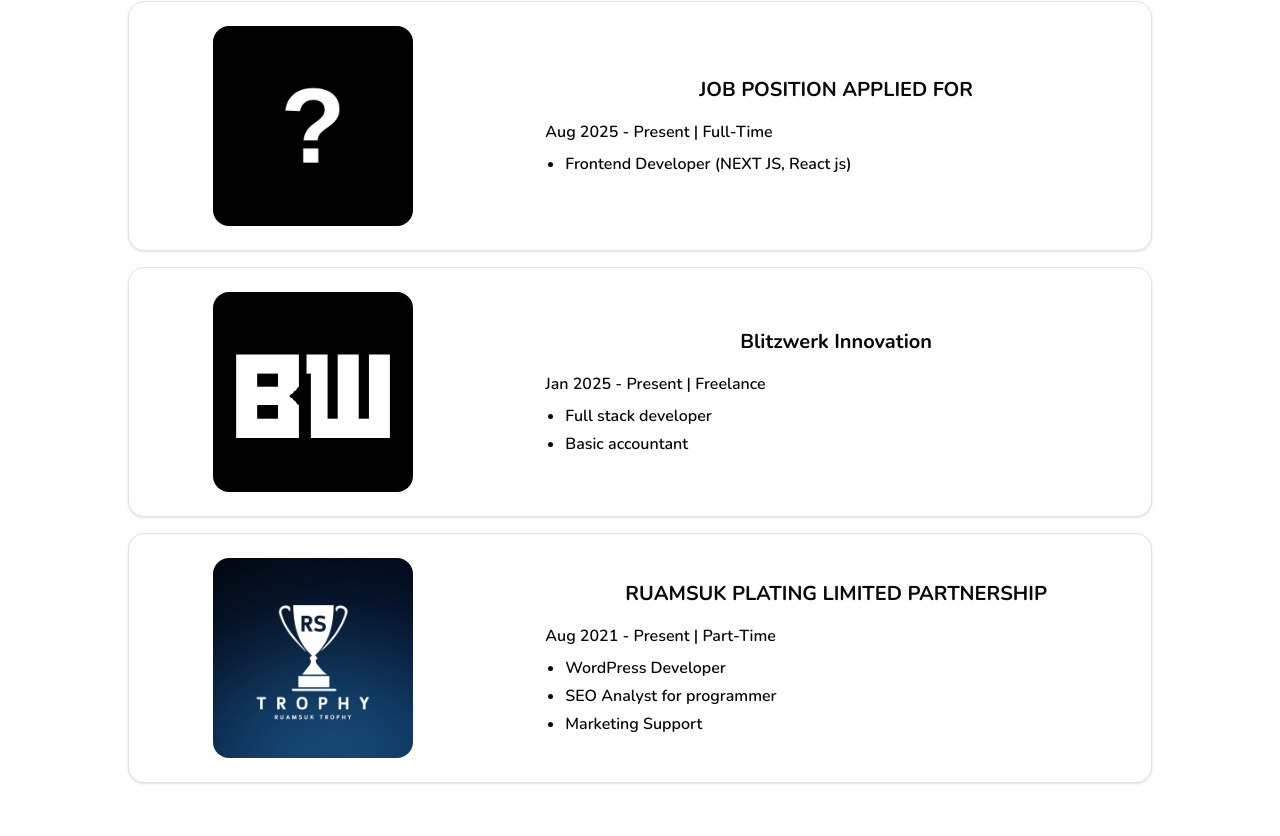
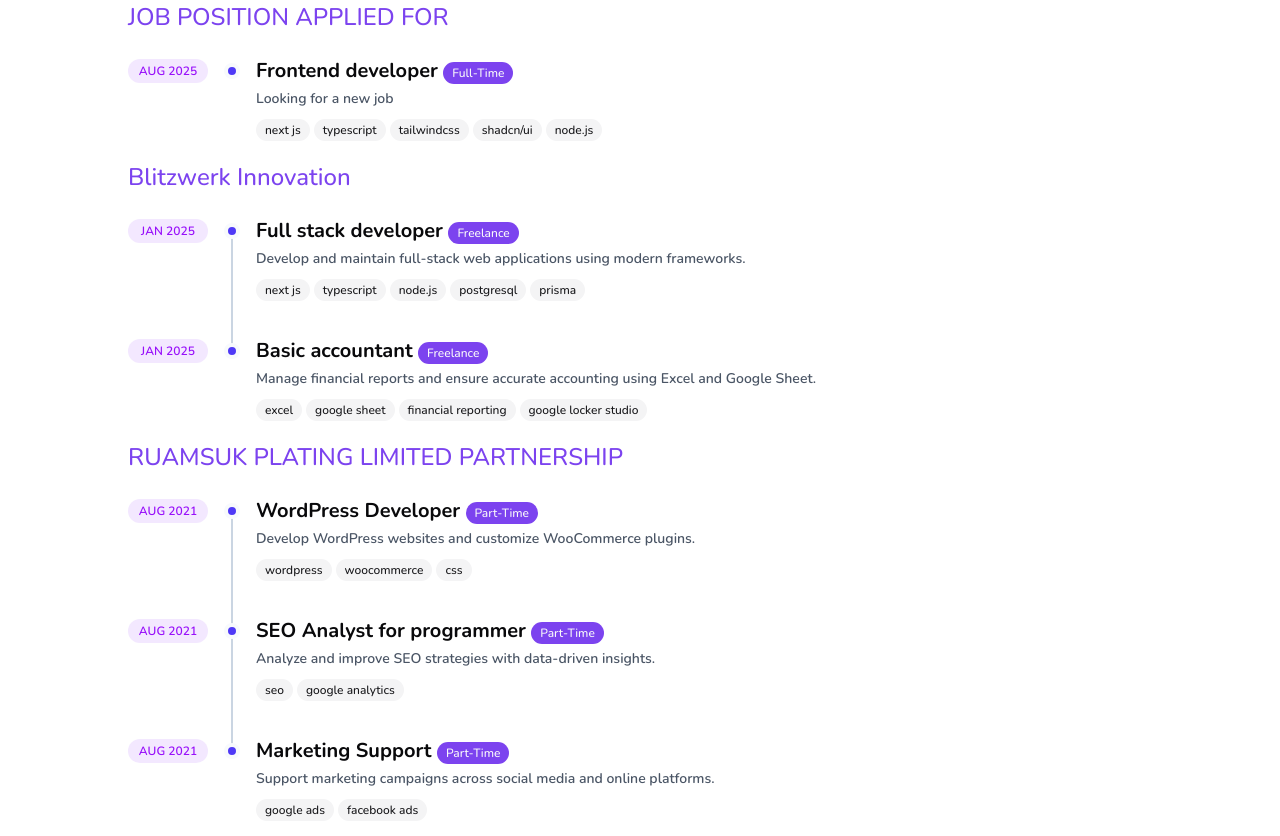
Before and after one commit to NooobtimeX/portfolio, a Next.js app: page / in a window 1280 px wide. Shown: the part 3304-4140 px from the top of the page. Built offline with nearby package versions, Linux system fonts and the light colour scheme.

Commit message:
Experience timeline

```diff
--- a/components/section/Experience.tsx
+++ b/components/section/Experience.tsx
@@ -1,77 +1,138 @@
 "use client";
 
 import SectionTransition from "@/components/SectionTransition";
-import { Card, CardContent, CardHeader, CardTitle } from "@/components/ui/card";
+import { Badge } from "../ui/badge";
 
-export default function WorkingExperience() {
-  const experiences = [
+export default function VerticalTimeline01() {
+  const data = [
     {
       company: "JOB POSITION APPLIED FOR",
+      logo: "/logo/next.png",
+      jobs: [
+        {
+          title: "Frontend developer",
           start: "Aug 2025",
           end: "Present",
-      logo: "/logo/next.png",
           jobtype: "Full-Time",
-      details: ["Frontend Developer (NEXT JS, React js)"],
+          skills: [
+            "next js",
+            "typescript",
+            "tailwindcss",
+            "shadcn/ui",
+            "node.js",
+          ],
+          description: "Looking for a new job",
+        },
+      ],
     },
     {
       company: "Blitzwerk Innovation",
+      logo: "/logo/blitzwerk.png",
+      jobs: [
+        {
+          title: "Full stack developer",
           start: "Jan 2025",
           end: "Present",
-      logo: "/logo/blitzwerk.png",
           jobtype: "Freelance",
-      details: ["Full stack developer", "Basic accountant"],
+          skills: ["next js", "typescript", "node.js", "postgresql", "prisma"],
+          description:
+            "Develop and maintain full-stack web applications using modern frameworks.",
+        },
+        {
+          title: "Basic accountant",
+          start: "Jan 2025",
+          end: "Present",
+          jobtype: "Freelance",
+          skills: [
+            "excel",
+            "google sheet",
+            "financial reporting",
+            "google locker studio",
+          ],
+          description:
+            "Manage financial reports and ensure accurate accounting using Excel and Google Sheet.",
+        },
+      ],
     },
     {
       company: "RUAMSUK PLATING LIMITED PARTNERSHIP",
+      logo: "/logo/RSTROPHY.png",
+      jobs: [
+        {
+          title: "WordPress Developer",
           start: "Aug 2021",
           end: "Present",
-      logo: "/logo/RSTROPHY.png",
           jobtype: "Part-Time",
-      details: [
-        "WordPress Developer",
-        "SEO Analyst for programmer",
-        "Marketing Support",
+          skills: ["wordpress", "woocommerce", "css"],
+          description:
+            "Develop WordPress websites and customize WooCommerce plugins.",
+        },
+        {
+          title: "SEO Analyst for programmer",
+          start: "Aug 2021",
+          end: "Present",
+          jobtype: "Part-Time",
+          skills: ["seo", "google analytics"],
+          description:
+            "Analyze and improve SEO strategies with data-driven insights.",
+        },
+        {
+          title: "Marketing Support",
+          start: "Aug 2021",
+          end: "Present",
+          jobtype: "Part-Time",
+          skills: ["google ads", "facebook ads"],
+          description:
+            "Support marketing campaigns across social media and online platforms.",
+        },
       ],
     },
   ];
 
   return (
-    <section id="experience" className="min-h-screen container mx-auto">
+    <section id="experience" className="min-h-screen mx-auto">
       <div className="pt-24">
         <h2 className="text-center text-4xl font-bold text-primary mb-8">
-          Working Experience
+          EXPERIENCE
         </h2>
-        <div className="grid grid-cols-1 gap-4 max-w-5xl mx-auto">
-          {experiences.map((exp, index) => (
-            <SectionTransition key={index}>
-              <Card className="shadow-sm h-full lg:grid grid-cols-8">
-                <CardHeader className="flex items-center space-x-4 col-span-3">
-                  <img
-                    src={exp.logo}
-                    alt={`${exp.company} logo`}
-                    width={200}
-                    height={200}
-                    className="rounded-2xl mx-auto"
-                  />
-                </CardHeader>
-                <CardContent className="col-span-5 my-auto">
-                  <CardTitle className="flex flex-col text-center mb-4">
-                    <span className="text-xl font-bold">{exp.company}</span>
-                  </CardTitle>
-                  <div className="flex flex-col space-y-2">
-                    <span>
-                      {exp.start} - {exp.end} | {exp.jobtype}
-                    </span>
-                    {exp.details && (
-                      <ul className="list-disc ml-5 space-y-1">
-                        {exp.details.map((detail, i) => (
-                          <li key={i}>{detail}</li>
+        <div className="max-w-5xl mx-auto">
+          {data.map((companyData, companyIndex) => (
+            <SectionTransition key={companyIndex}>
+              {/* Company label displayed once */}
+              <div className="mb-2 font-caveat text-2xl font-medium text-primary">
+                {companyData.company}
+              </div>
+              {companyData.jobs.map((job, jobIndex) => (
+                <div
+                  key={jobIndex}
+                  className="group relative py-4 pl-8 sm:pl-32"
+                >
+                  {/* Time + Title */}
+                  <div className="mb-1 flex flex-col items-start before:absolute before:left-2 before:h-full before:-translate-x-1/2 before:translate-y-3 before:self-start before:bg-slate-300 before:px-px after:absolute after:left-2 after:box-content after:h-2 after:w-2 after:-translate-x-1/2 after:translate-y-1.5 after:rounded-full after:border-4 after:border-slate-50 after:bg-indigo-600 group-last:before:hidden sm:flex-row sm:before:left-0 sm:before:ml-[6.5rem] sm:after:left-0 sm:after:ml-[6.5rem]">
+                    <time className="left-0 mb-3 inline-flex h-6 w-20 translate-y-0.5 items-center justify-center rounded-full bg-purple-100 text-xs font-semibold uppercase text-purple-600 sm:absolute sm:mb-0">
+                      {job.start}
+                    </time>
+                    <div className="text-xl font-bold">
+                      {job.title} <Badge>{job.jobtype}</Badge>
+                    </div>
+                  </div>
+                  {/* Job Description */}
+                  {job.description && (
+                    <p className="mb-2 text-sm text-gray-600">
+                      {job.description}
+                    </p>
+                  )}
+                  {/* Skills */}
+                  <div className="space-x-1 space-y-1">
+                    {job.skills &&
+                      job.skills.map((skill, index) => (
+                        <Badge key={index} variant={"secondary"}>
+                          {skill}
+                        </Badge>
                       ))}
-                      </ul>
-                    )}
                   </div>
-                </CardContent>
-              </Card>
+                </div>
+              ))}
             </SectionTransition>
           ))}
         </div>
```
Lines whose indentation alone changed are shown as unchanged.
